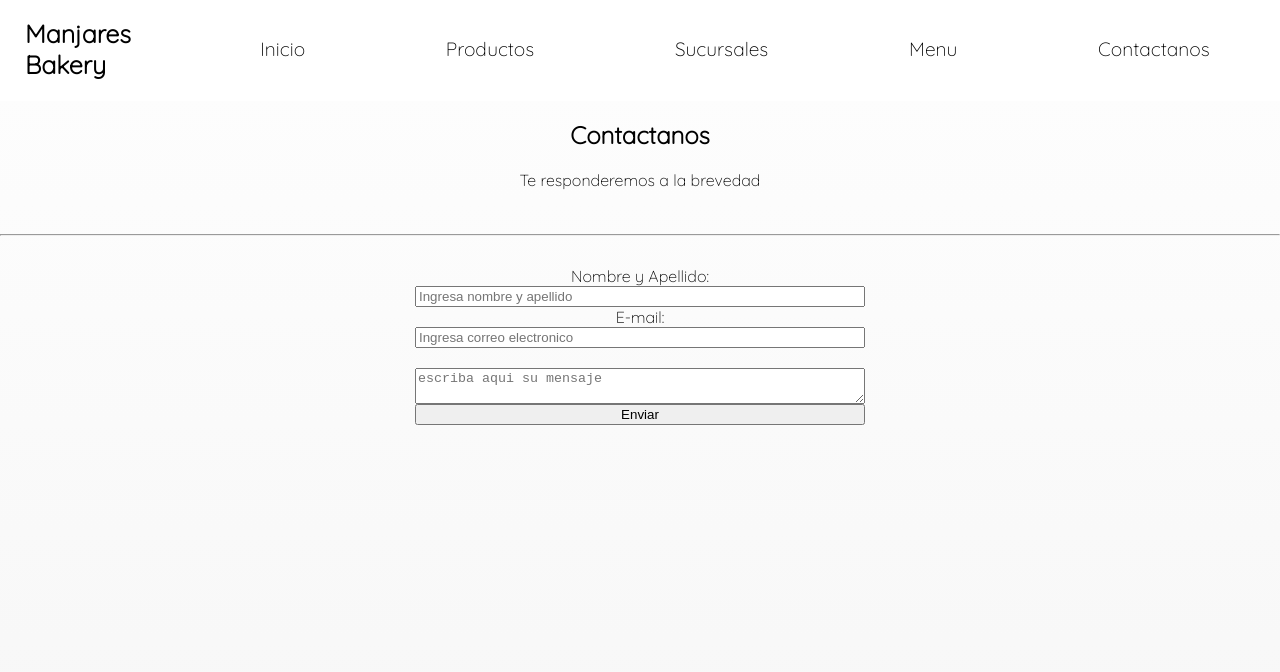
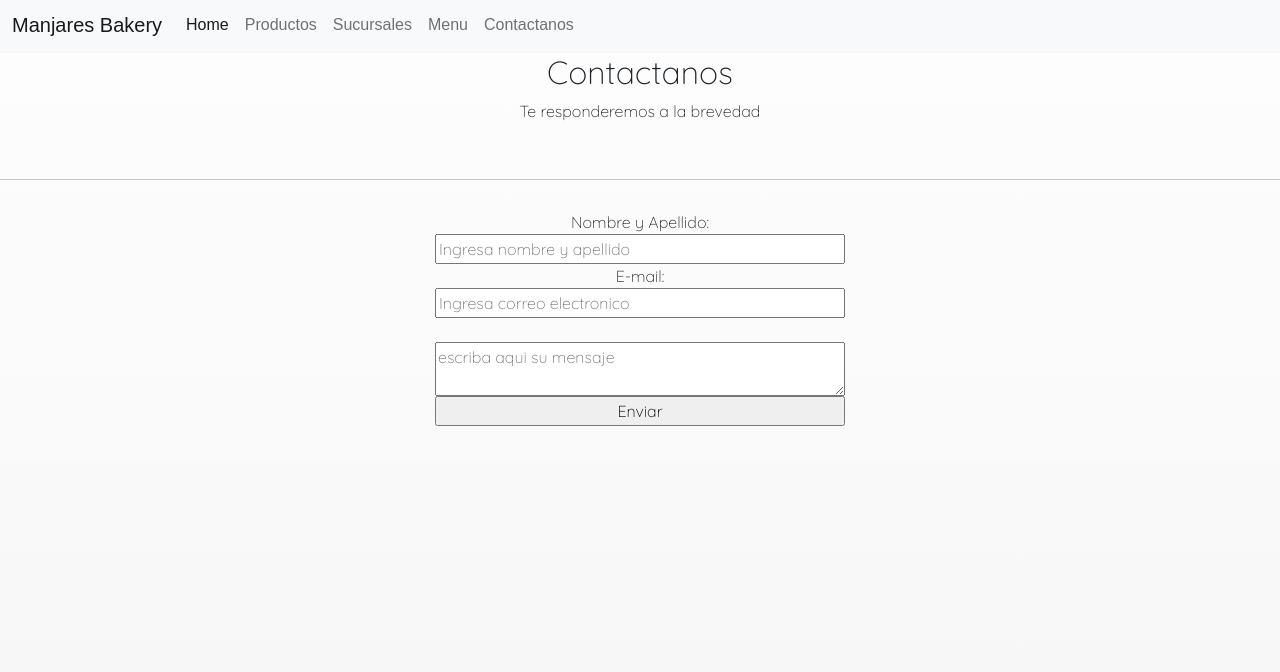
Before and after one commit to fernandos97/Panaderia-Manjares, a plain HTML site: page pages/contactanos.html in a window 1280 px wide. Shown: the part 128-800 px from the top of the page. Drawn offline with nearby package versions, Linux system fonts and the light colour scheme.

Commit message:
cambie navbar por una de bootstrap

```diff
--- a/css/styles.css
+++ b/css/styles.css
@@ -27,7 +27,7 @@ li {
     padding-inline-start: 0px;
 }
 
-nav {
+.navbar {
     display: flex;
     flex-direction: row;
     background-color: white;
--- a/pages/contactanos.html
+++ b/pages/contactanos.html
@@ -7,6 +7,11 @@
     <meta name="viewport" content="width=device-width, initial-scale=1.0">
     <link rel="preconnect" href="https://fonts.googleapis.com">
     <link rel="preconnect" href="https://fonts.gstatic.com" crossorigin>
+    <link href="https://cdn.jsdelivr.net/npm/bootstrap@5.1.3/dist/css/bootstrap.min.css" rel="stylesheet"
+        integrity="sha384-1BmE4kWBq78iYhFldvKuhfTAU6auU8tT94WrHftjDbrCEXSU1oBoqyl2QvZ6jIW3" crossorigin="anonymous">
+    <script src="https://cdn.jsdelivr.net/npm/bootstrap@5.1.3/dist/js/bootstrap.bundle.min.js"
+        integrity="sha384-ka7Sk0Gln4gmtz2MlQnikT1wXgYsOg+OMhuP+IlRH9sENBO0LRn5q+8nbTov4+1p"
+        crossorigin="anonymous"></script>
     <link href="https://fonts.googleapis.com/css2?family=Quicksand:wght@300&display=swap" rel="stylesheet">
     <title>Contactanos</title>
     <!--link css-->
@@ -19,15 +24,24 @@
         <div class="logo">
             <img src="../assets/nuevoLogo.png" alt="logo" width="125px">
         </div>
-        <nav>
-            <h1 class="tituloManjares"> Manjares Bakery</h1>
-            <ul class="ulNav">
-                <li><a href="../index.html">Inicio</a> </li>
-                <li><a href="../pages/productos.html">Productos</a></li>
-                <li><a href="../pages/sucursales.html">Sucursales</a></li>
-                <li><a href="../pages/menu.html">Menu</a></li>
-                <li><a href="../pages/contactanos.html">Contactanos</a></li>
-            </ul>
+        <nav class="navbar navbar-expand-lg navbar-light bg-light">
+            <div class="container-fluid">
+                <a class="navbar-brand" href="#">Manjares Bakery</a>
+                <button class="navbar-toggler" type="button" data-bs-toggle="collapse"
+                    data-bs-target="#navbarNavAltMarkup" aria-controls="navbarNavAltMarkup" aria-expanded="false"
+                    aria-label="Toggle navigation">
+                    <span class="navbar-toggler-icon"></span>
+                </button>
+                <div class="collapse navbar-collapse" id="navbarNavAltMarkup">
+                    <div class="navbar-nav">
+                        <a class="nav-link active" aria-current="page" href="../index.html">Home</a>
+                        <a class="nav-link" href="../pages/productos.html">Productos</a>
+                        <a class="nav-link" href="../pages/sucursales.html">Sucursales</a>
+                        <a class="nav-link" href="../pages/menu.html">Menu</a></li>
+                        <a class="nav-link" href="../pages/contactanos.html">Contactanos</a>
+                    </div>
+                </div>
+            </div>
         </nav>
     </header>
     <div class="textoContactanos">
```
Also changed, not shown: index.html (+25 -9 lines), pages/menu.html (+23 -9 lines), pages/productos.html (+23 -9 lines), pages/sucursales.html (+23 -9 lines).
